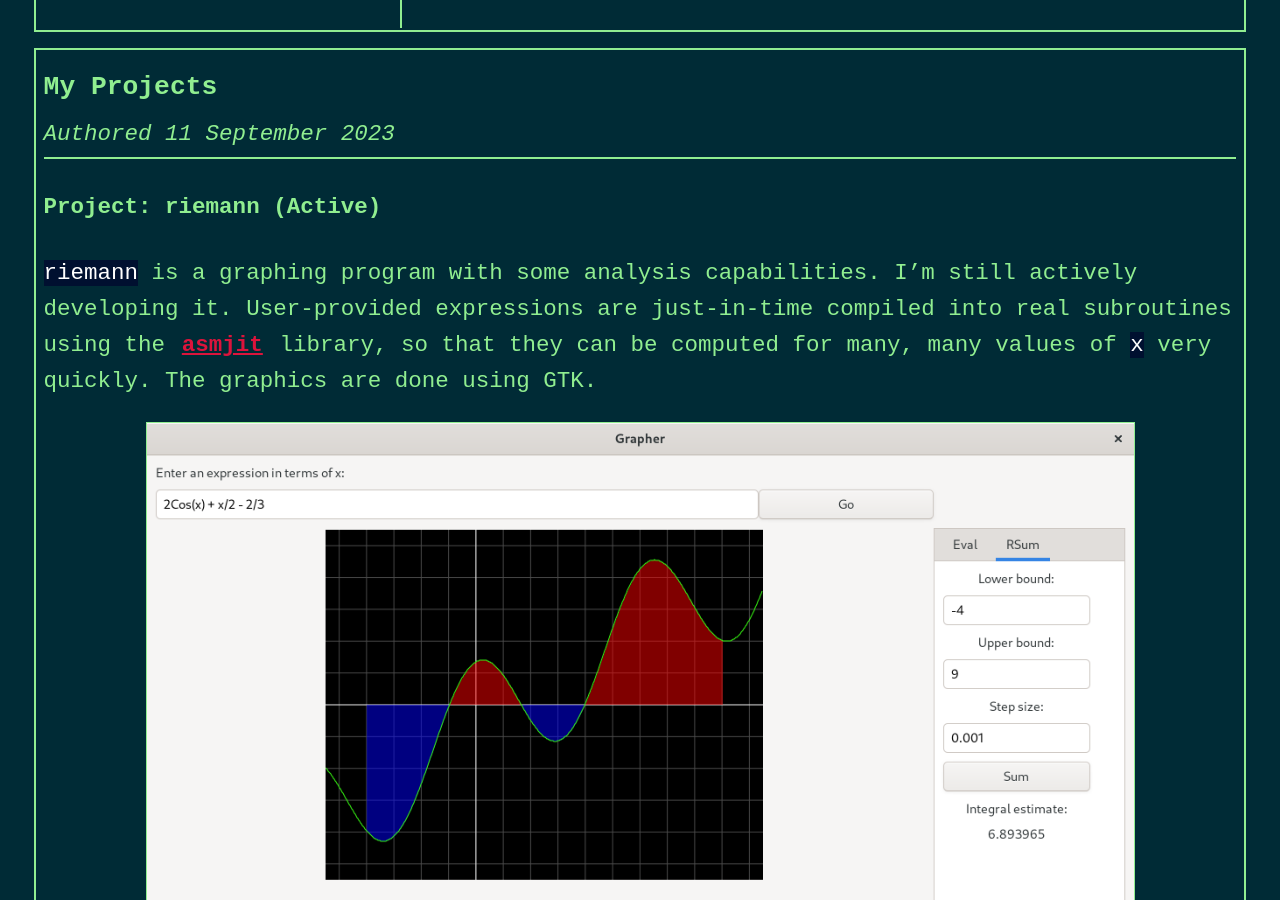
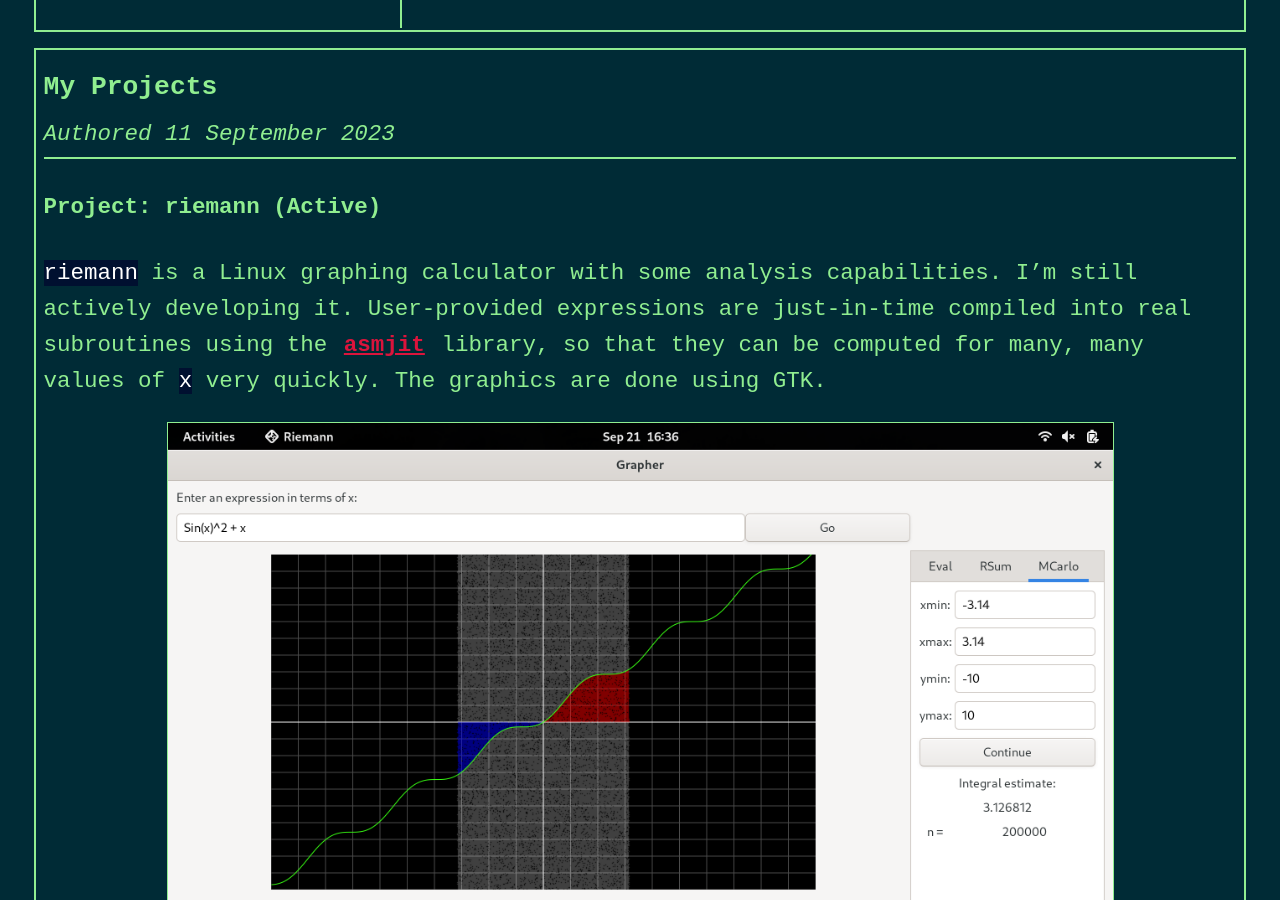
Before and after one commit to faulhat/faulhat.github.io, a Jekyll site: the page built from projects.md, in a window 1280 px wide and 900 px high, scrolled down 459 px. Built offline with Jekyll 4.4.1, drawn with Linux system fonts in a browser that asks for light colours; some of the changed text lies outside the part shown.

Commit message:
Updated Riemann project entry.

```diff
--- a/projects.md
+++ b/projects.md
@@ -7,11 +7,11 @@ date: 2023-09-11
 
 #### Project: riemann (Active)
 
-`riemann` is a graphing program with some analysis capabilities. I'm still actively developing it. User-provided expressions are just-in-time compiled into real subroutines using the [asmjit](https://github.com/asmjit/asmjit/) library, so that they can be computed for many, many values of `x` very quickly. The graphics are done using GTK.
+`riemann` is a Linux graphing calculator with some analysis capabilities. I'm still actively developing it. User-provided expressions are just-in-time compiled into real subroutines using the [asmjit](https://github.com/asmjit/asmjit/) library, so that they can be computed for many, many values of `x` very quickly. The graphics are done using GTK.
 
-<img class="inline-img" src="/assets/images/riemann.png" />
+<img class="inline-img" src="/assets/images/riemann_mc.png" />
 
-My plans for the project going forward are to add support for graphing multiple functions at once, to add Monte Carlo area approximation, and to add automatic root finding/equation solving.
+My plans for the project going forward are to add support for graphing multiple functions at once, to add symbolic derivation, and to add automatic root finding/equation solving.
 
 View the source code here: [Github](https://github.com/faulhat/riemann)
 
@@ -43,6 +43,14 @@ View the source code here: [Github](https://github.com/faulhat/particles)
 
 <br>
 
+#### Project: asm-experiments (Active?)
+
+This is just a collection of small assembly programs I wrote for fun. I plan to add to it whenever inspiration strikes.
+
+View the source code here: [Github](https://github.com/faulhat/asm-experiments)
+
+<br>
+
 #### Project: tomc (Abandoned)
 
 `tomc` was my attempt at a C compiler. I lost interest in it before building in any actual compilation functionality, but it can still make cool graphical representations of C programs.
@@ -50,11 +58,3 @@ View the source code here: [Github](https://github.com/faulhat/particles)
 <img class="inline-img" src="/assets/images/tree.png" />
 
 View the source code here: [Github](https://github.com/faulhat/tomc)
-
-<br>
-
-#### Project: asm-experiments (Active?)
-
-This is just a collection of small assembly programs I wrote for fun. I plan to add to it whenever inspiration strikes.
-
-View the source code here: [Github](https://github.com/faulhat/asm-experiments)
```
Also changed, not shown: assets/images/riemann_mc.png (added).
